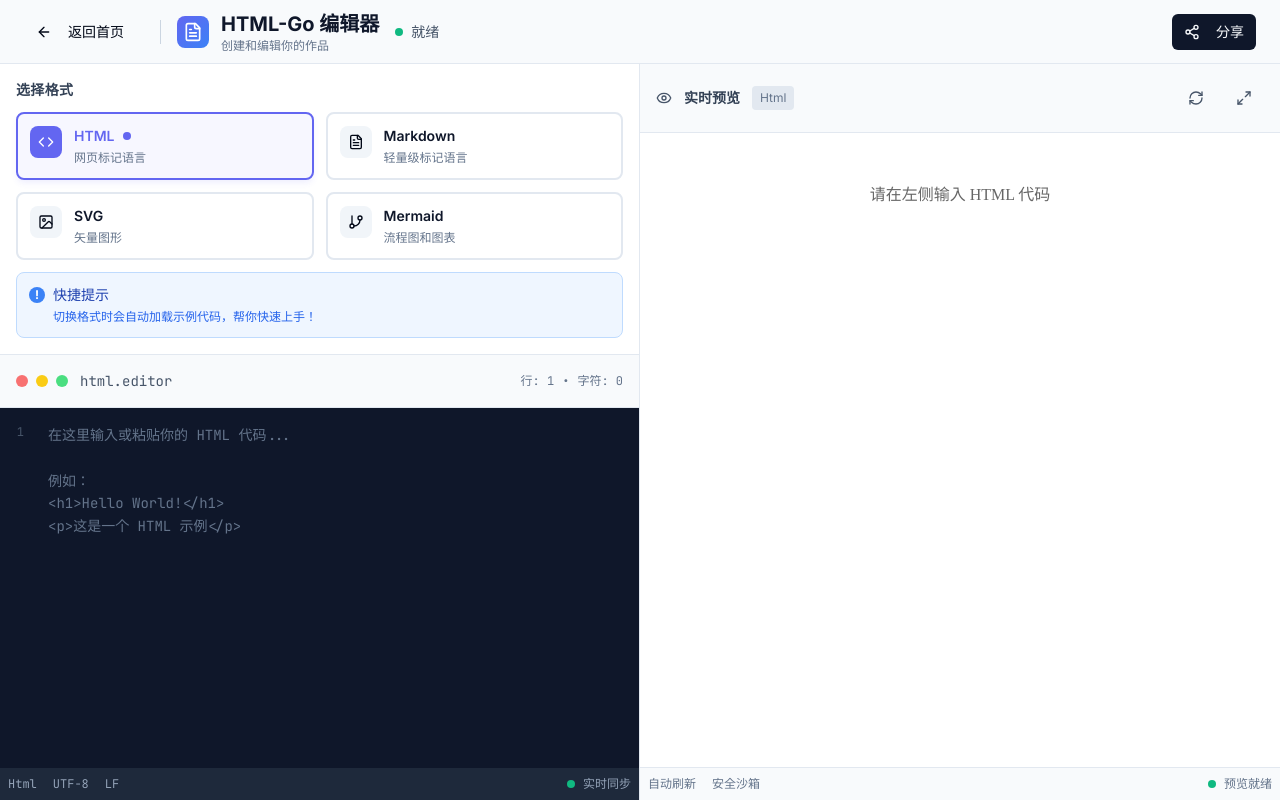
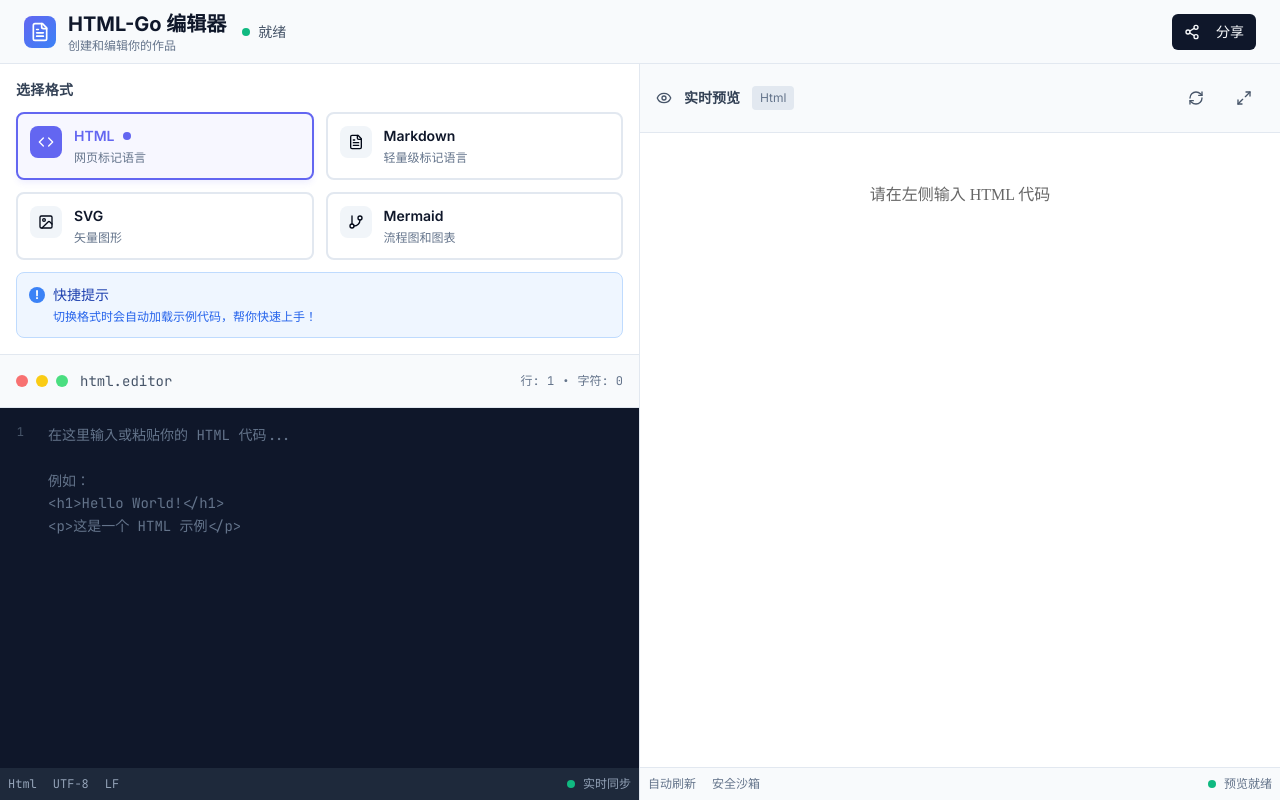
Before and after one commit to guojian0911/html-go, a React (Vite) app: page /editor in a window 1280 px wide. Built offline with nearby package versions, Linux system fonts and the light colour scheme.

Commit message:
Remove unnecessary element
Implement navigation to home page on click.

```diff
--- a/src/components/TopToolbar.tsx
+++ b/src/components/TopToolbar.tsx
@@ -1,6 +1,6 @@
 
 import React from 'react';
-import { Share2, FileText, ArrowLeft } from 'lucide-react';
+import { Share2, FileText } from 'lucide-react';
 import { Button } from '@/components/ui/button';
 import { useNavigate } from 'react-router-dom';
 
@@ -13,21 +13,12 @@ const TopToolbar: React.FC<TopToolbarProps> = ({ onShare }) => {
 
   return (
     <div className="toolbar h-16 flex items-center justify-between px-6">
-      {/* 左侧 - 返回按钮 + Logo 和标题 */}
+      {/* 左侧 - Logo 和标题 */}
       <div className="flex items-center space-x-4">
-        <Button
-          variant="ghost"
-          size="sm"
+        <div
+          className="flex items-center space-x-3 cursor-pointer hover:opacity-80 transition-opacity"
           onClick={() => navigate('/')}
-          className="mr-2"
         >
-          <ArrowLeft className="w-4 h-4 mr-2" />
-          返回首页
-        </Button>
-
-        <div className="h-6 w-px bg-gray-300" />
-
-        <div className="flex items-center space-x-3">
           <div className="w-8 h-8 bg-gradient-to-br from-brand-primary to-brand-info rounded-lg flex items-center justify-center">
             <FileText className="w-5 h-5 text-white" />
           </div>
```
